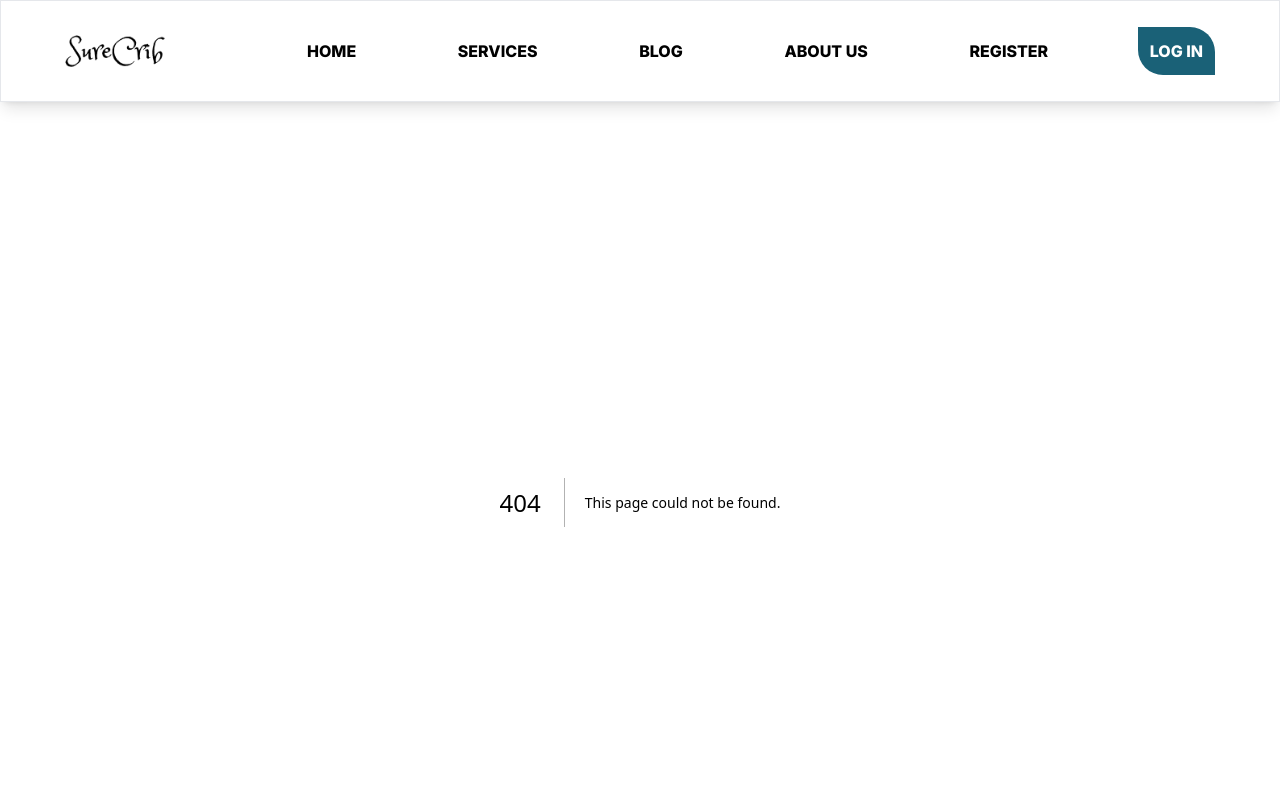
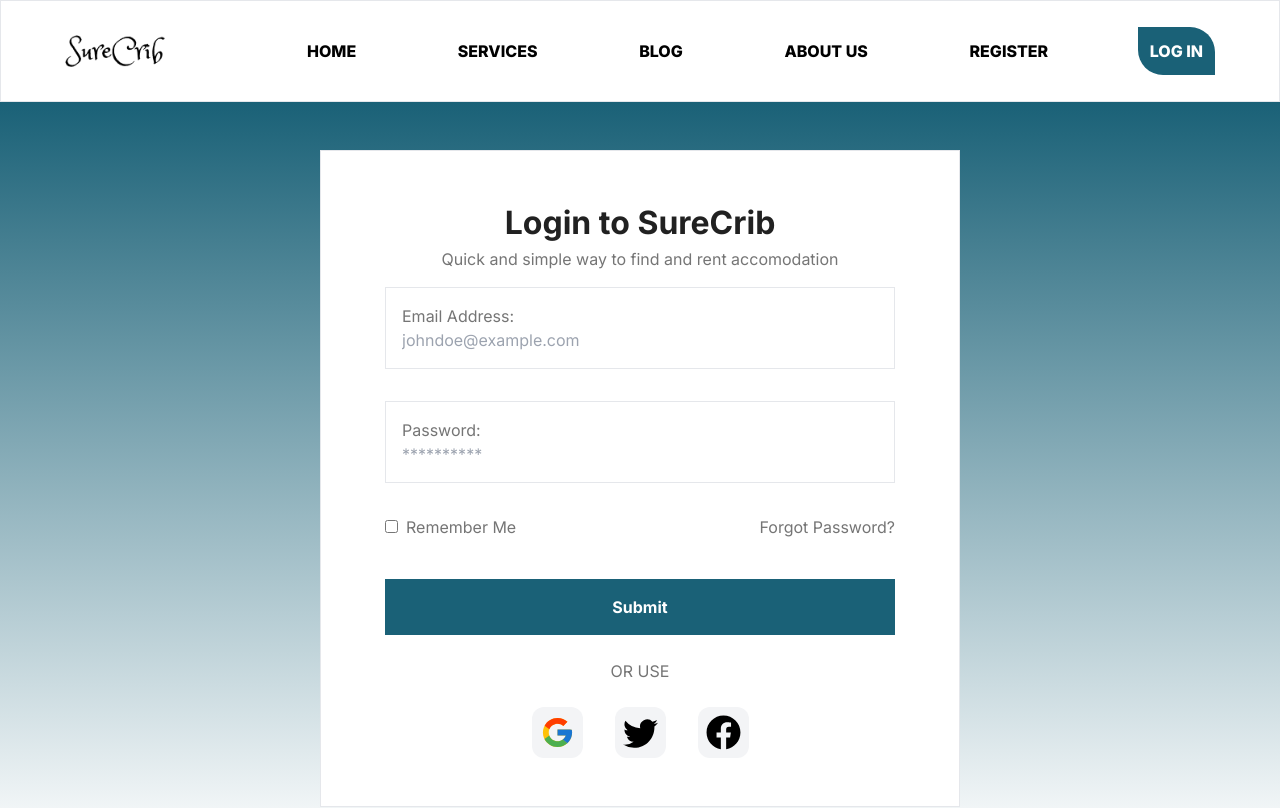
Before and after one commit to DataXphere/surecrib-frontend, a Next.js app: page /login/students in a window 1280 px wide. Before the commit this address had no page. Shown: the top 808 px of the page. Built offline with nearby package versions, Linux system fonts and the light colour scheme.

Commit message:
Feat: added login page for students

```diff
--- /dev/null
+++ b/src/app/login/students/page.js
@@ -0,0 +1,110 @@
+"use client";
+
+import React from "react";
+import { Formik, Form, Field, ErrorMessage, useFormik } from "formik";
+import * as Yup from "yup";
+import Link from "next/link";
+import { FcGoogle } from "react-icons/fc";
+import { FaFacebook } from "react-icons/fa";
+import { BsTwitter } from "react-icons/bs";
+
+const StudentLogin = () => {
+  const validationSchema = Yup.object().shape({
+    email: Yup.string().email("Invalid email").required("Email is required"),
+    password: Yup.string()
+      .min(8, "Password must be at least 8 characters")
+      .required("Password is required"),
+  });
+
+  const initialValues = {
+    name: "",
+    email: "",
+  };
+
+  const handleSubmit = (values) => {
+    // Handle form submission logic here
+    console.log(values);
+  };
+
+  return (
+    <>
+      <section className="bg-fill flex items-center">
+        <div className="w-[50%] m-auto bg-white p-12 border my-12 flex flex-col items-center">
+          <h2 className="text-[#212121] text-[2rem] font-bold">
+            Login to SureCrib
+          </h2>
+          <p className="text-[#757575]">
+            Quick and simple way to find and rent accomodation
+          </p>
+          <Formik
+            initialValues={initialValues}
+            validationSchema={validationSchema}
+            onSubmit={handleSubmit}>
+            <Form className="flex flex-col w-full px-4 text-[#757575]">
+              <div className="flex flex-col border p-4 my-4">
+                <label htmlFor="email">Email Address:</label>
+                <Field
+                  type="email"
+                  id="email"
+                  name="email"
+                  placeholder="johndoe@example.com"
+                />
+              </div>
+              <ErrorMessage
+                name="email"
+                component="div"
+                style={{ color: "red", fontSize: "10px" }}
+              />
+              <div className="flex flex-col border p-4 my-4">
+                <label htmlFor="password">Password:</label>
+                <Field
+                  type="password"
+                  id="password"
+                  name="password"
+                  placeholder="**********"
+                />
+              </div>
+              <ErrorMessage
+                name="password"
+                component="div"
+                style={{ color: "red", fontSize: "10px" }}
+              />
+
+              <div className="flex justify-between my-4">
+                <label>
+                  <Field
+                    type="checkbox"
+                    name="rememberMe"
+                    style={{ marginRight: "8px" }}
+                  />
+                  Remember Me
+                </label>
+                <Link href="#">Forgot Password?</Link>
+              </div>
+              <button
+                type="submit"
+                className="py-4 px-8 w-full self-center bg-[#1A6177] text-white font-bold my-6">
+                Submit
+              </button>
+            </Form>
+          </Formik>
+
+          <p className="text-[#757575] uppercase">Or use</p>
+          <div className="flex items-center gap-x-8 mt-6">
+            <button className="bg-gray-100 p-2 rounded-xl">
+              <FcGoogle size={35} />
+            </button>
+            <button className="bg-gray-100 p-2 rounded-xl">
+              <BsTwitter size={35} />
+            </button>
+            <button className="bg-gray-100 p-2 rounded-xl">
+              <FaFacebook size={35} />
+            </button>
+          </div>
+        </div>
+      </section>
+    </>
+  );
+};
+
+export default StudentLogin;
--- a/src/components/Contact.js
+++ b/src/components/Contact.js
@@ -142,7 +142,7 @@
                   rows={7}
                   name="message"
                   placeholder="enter your question here"
-                  className="pl-6 py-4 text-[#575757] bg-[#D0D0D0] py-4 text-black outline-none border-2 font-medium"
+                  className="pl-6  text-[#575757] bg-[#D0D0D0] py-4  outline-none border-2 font-medium"
                 />
               </label>
 
--- a/src/components/Footer.js
+++ b/src/components/Footer.js
@@ -6,7 +6,7 @@
 const Footer = () => {
   return (
     <>
-      <section className=" border bg-white shadow-lg">
+      <section className=" border bg-white shadow-lg bottom-0">
         <div className="w-[90%] mx-auto flex justify-between items-center sticky z-50 font-bold text-black h-[100px]">
           <Image src={logo} alt="SureCrib Logo" width={100} height={100} />
           <div className="w-4/5 flex justify-end justify-self-end gap-10 uppercase">
--- a/tailwind.config.js
+++ b/tailwind.config.js
@@ -16,7 +16,11 @@
         'house':
           'linear-gradient(180deg, #1A6177 0.11%, #263E7A 99.64%)',
           'featuresA': 'linear-gradient(180deg, #1A6177 0%, #25356A 98.75%)',
+          'fill': 'linear-gradient(180deg, #1A6177 0%, rgba(217, 217, 217, 0.00) 100%)',
       },
+      // colors: {
+      //   "fill": "linear-gradient(180deg, #1A6177 0%, rgba(217, 217, 217, 0.00) 100%)",
+      // }
     },
   },
   plugins: [],
```
Also changed, not shown: package.json (+9 -1 lines), 1 other file (tests, documents, lock files or other folders).
